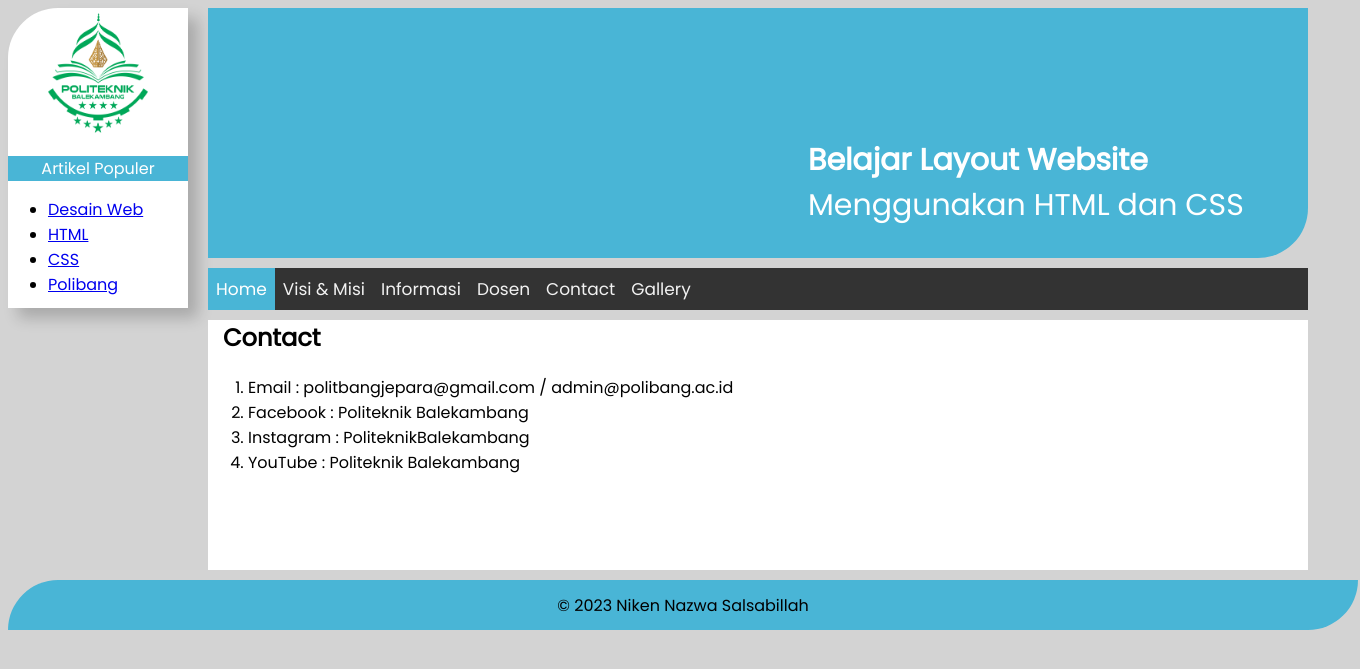
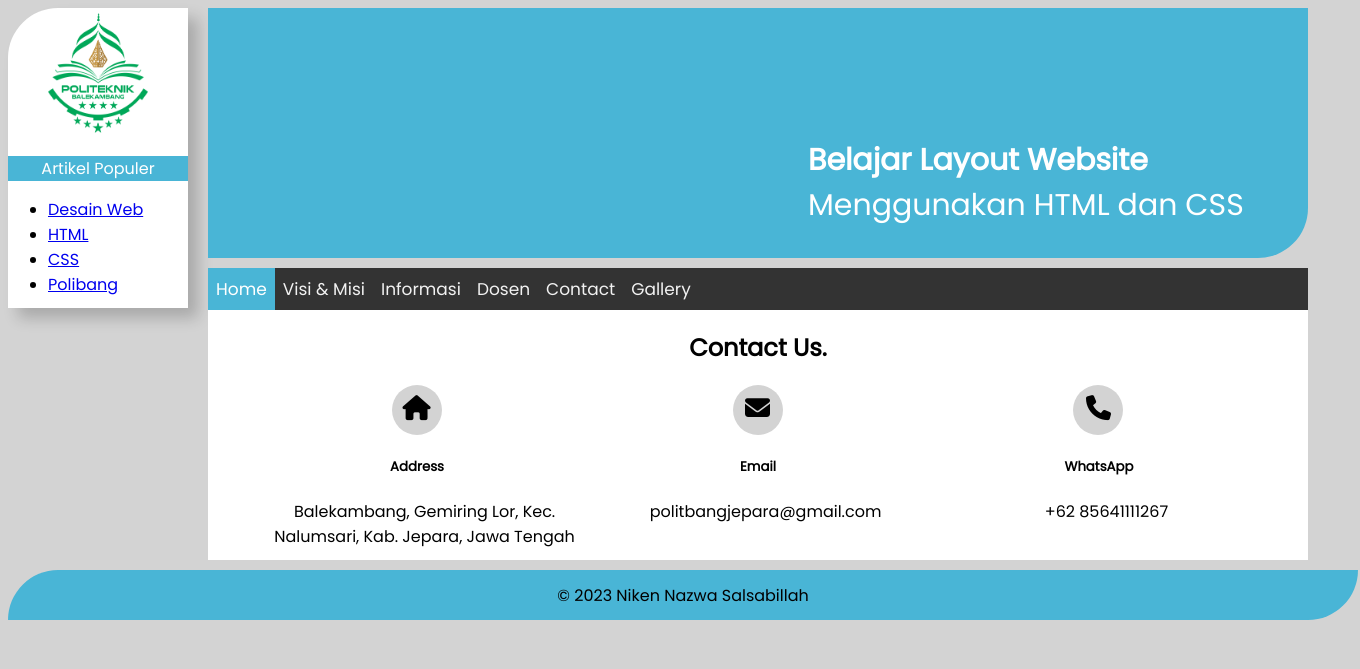
Before and after one commit to nknnzw/nikennazwa-smt3-, a PHP site: page /contact.html in a window 1360 px wide. Shown: the top 669 px of the page. Run offline with PHP 8.4, Linux system fonts and the light colour scheme; some libraries are stand-ins or nearby versions.

Commit message:
tugas modul 5

```diff
--- a/2022010020-NikenNazwa-PemrogramanWeb/Modul5/webrpl/assets/style.css
+++ b/2022010020-NikenNazwa-PemrogramanWeb/Modul5/webrpl/assets/style.css
@@ -81,6 +81,96 @@ body {
   .container-2 p{
     margin-left: 15px;
   }
+.circel {
+      height: 50px; /* Adjust the height */
+      width: 50px; /* Adjust the width */
+      background-color: lightgray;
+      color: black;
+      border-radius: 50%;
+      display: flex;
+      justify-content: center; /* Center horizontally */
+      align-items: center; /* Center vertically */
+      margin-bottom: 20px;
+      margin-left: 145px;
+  }
+  .circel:hover {
+      background-color: black;
+      transition: 0.4s;
+      color: white;
+  }
+  .circel i {
+      font-size: 25px; /* Adjust the font size */
+  }
+  .contact .btn3 {
+      background-color: black;
+      color: white;
+      outline: none;
+      border: none;
+      height: 40px;
+      width: 140px;
+      border-radius: 4px;
+  }
+
+  .btn3:hover {
+      background: white;
+      color: black;
+      transition: 0.4s;
+      border: 1px solid black;
+  }
+
+  .contact .container-2 {
+      display: flex;
+      flex-direction: column;
+      align-items: center;
+  }
+
+  .contact .row {
+      display: flex;
+      justify-content: space-between;
+  }
+
+  .contact .col-lg-4 {
+      text-align: center;
+      flex: 1;
+  }
+  .niken{
+    display: flex;
+    height: 15rem;
+    gap: 1rem;
+    padding-top: 5px;
+    padding-left: 5px;
+    padding-right: 5px;
+}
+.niken > div {
+    flex: 1;
+    border-radius: 1rem;
+    background-position: center;
+    background-repeat: no-repeat;
+    background-size: auto 100%;
+    transition: all .8s cubic-bezier(.25, .4, .45, 1.4);
+}
+.niken > div:hover{
+    flex: 5;
+}
+th, td {
+    border: 1px solid black;
+    border-radius: 10px;
+    text-align: center; /* Mengganti justify-content dan align-items menjadi text-align */
+    padding: 4px; /* Menambahkan padding untuk sel lebih baik */
+}
+
+.table-container {
+    display: flex;
+    justify-content: center;
+    align-items: center;
+    margin-top: 20px; /* Menambahkan margin atas untuk penempatan yang lebih baik */
+
+}
+table {
+    width: 80%;
+    margin: 0 auto; /* Menambahkan margin untuk mengatur ke tengah secara horizontal */
+}
+
   .footer{
     width: 1350px;
     height: 50px;
--- a/2022010020-NikenNazwa-PemrogramanWeb/Modul5/webrpl/contact.html
+++ b/2022010020-NikenNazwa-PemrogramanWeb/Modul5/webrpl/contact.html
@@ -5,7 +5,9 @@
     <meta name="viewport" content="width=device-width, initial-scale=1.0">
     <title>contact</title>
     <link rel="stylesheet" href="assets/style.css">
+    <script src="https://kit.fontawesome.com/d4dda72d68.js" crossorigin="anonymous"></script>
 </head>
+
 <body>
         <!-- Box bagian kiri -->
     <div class="container-1">
@@ -38,15 +40,37 @@
         <a href="gallery.html">Gallery</a>
     </div>
     <!-- box tengah-->
+    <section class="contact py-5" id="contact">
     <div class="container-2">
-        <h2>Contact</h2>
-        <ol type="1">
-            <li>Email      : politbangjepara@gmail.com / admin@polibang.ac.id</li>
-            <li>Facebook   :  Politeknik Balekambang</li>
-            <li>Instagram  :  PoliteknikBalekambang</li>
-            <li>YouTube    :  Politeknik Balekambang</li>
-        </ol>
+        <h1 class="text-center">Contact Us.</h1>
+        <div class="row py-5">
+          <div class="col-lg-10 mx-auto">
+            <div class="row text-center">
+              <div class="col-lg-4">
+                <div class="circel">
+                 <span><i class="fa fa-home"></i></span>
+                </div>
+                <h5>Address</h5>
+                <p> Balekambang, Gemiring Lor, Kec. Nalumsari, Kab. Jepara, Jawa Tengah</p>
+              </div>
+              <div class="col-lg-4">
+                <div class="circel">
+                  <span><i class="fa fa-envelope"></i></span>
+                </div>
+                <h5>Email</h5>
+                <p>politbangjepara@gmail.com</p>
+              </div>
+              <div class="col-lg-4">
+                <div class="circel">
+                  <span><i class="fa fa-phone"></i></span>
+                </div>
+                <h5>WhatsApp</h5>
+                <p>+62 85641111267</p>
+              </div>
+            </div>
+          </div>
     </div>
+    </section>
     <!-- footer-->
     <div class="footer">
         <p>&copy; 2023 Niken Nazwa Salsabillah</p>
--- a/2022010020-NikenNazwa-PemrogramanWeb/Modul5/webrpl/index.html
+++ b/2022010020-NikenNazwa-PemrogramanWeb/Modul5/webrpl/index.html
@@ -4,6 +4,7 @@
     <meta charset="UTF-8">
     <meta name="viewport" content="width=device-width, initial-scale=1.0">
     <title>modul 5 css</title>
+    <link rel="shortcut icon" href="assets/img/logo poltek.png" type="img/x-icon">
     <link rel="stylesheet" href="assets/style.css">
 </head>
 <body>
```
Also changed, not shown: 2022010020-NikenNazwa-PemrogramanWeb/Modul5/webrpl/dosen.html (+26 -9 lines), 2022010020-NikenNazwa-PemrogramanWeb/Modul5/webrpl/gallery.html (+7 -2 lines), 2022010020-NikenNazwa-PemrogramanWeb/Modul5/webrpl/assets/img/harlah.jpeg (added), 2022010020-NikenNazwa-PemrogramanWeb/Modul5/webrpl/assets/img/ngaji.jpeg (added), 2022010020-NikenNazwa-PemrogramanWeb/Modul5/webrpl/assets/img/ulya.jpg (added).
